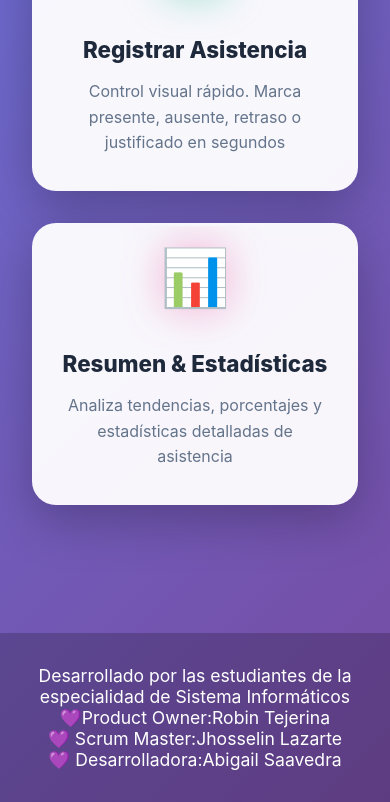
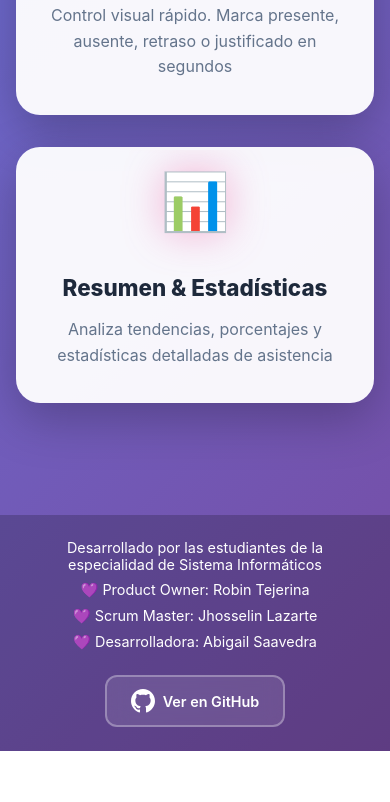
Before and after one commit to saavedraabigailsaavedra-png/AsisControl, a plain HTML site: page index.html in a window 390 px wide. Shown: the part 893-1695 px from the top of the page. After the commit the page ends 1644 px from the top, so only its background shows below. Drawn offline with Linux system fonts and the light colour scheme.

Commit message:
Añadido enlace a GitHub en el footer con icono del gatito

```diff
--- a/index.html
+++ b/index.html
@@ -94,8 +94,6 @@
                 transform: translateY(-10px);
             }
         }
-
-
 
         /* MAIN CONTENT */
         .main-content {
@@ -334,6 +332,35 @@
             font-size: 1.1rem;
         }
 
+        .github-link {
+            display: inline-flex;
+            align-items: center;
+            gap: 0.5rem;
+            margin-top: 1rem;
+            padding: 0.75rem 1.5rem;
+            background: rgba(255, 255, 255, 0.1);
+            border: 2px solid rgba(255, 255, 255, 0.3);
+            border-radius: 12px;
+            color: white;
+            text-decoration: none;
+            font-weight: 600;
+            transition: all 0.3s ease;
+            backdrop-filter: blur(10px);
+        }
+
+        .github-link:hover {
+            background: rgba(255, 255, 255, 0.2);
+            border-color: rgba(255, 255, 255, 0.5);
+            transform: translateY(-3px);
+            box-shadow: 0 8px 20px rgba(0, 0, 0, 0.3);
+        }
+
+        .github-icon {
+            width: 24px;
+            height: 24px;
+            fill: white;
+        }
+
         /* RESPONSIVE */
         @media (max-width: 1024px) {
             .cards-grid {
@@ -355,6 +382,14 @@
         }
 
         @media (max-width: 768px) {
+            .main-content {
+                padding: 1rem;
+            }
+
+            .hero {
+                padding: 2rem 1rem 3rem;
+            }
+
             .hero-title {
                 font-size: 2.5rem;
             }
@@ -388,11 +423,24 @@
             .c1 { width: 250px; height: 250px; }
             .c2 { width: 180px; height: 180px; }
             .c3 { width: 120px; height: 120px; }
+
+            .footer {
+                font-size: 1rem;
+                padding: 1.5rem;
+            }
         }
 
         @media (max-width: 480px) {
+            .nav-container {
+                padding: 0 1rem;
+            }
+
             .logo {
                 font-size: 1.4rem;
+            }
+
+            .logo-emoji {
+                font-size: 1.6rem;
             }
 
             .hero-title {
@@ -417,6 +465,14 @@
 
             .nav-card p {
                 font-size: 1rem;
+            }
+
+            .footer {
+                font-size: 0.9rem;
+            }
+
+            .footer p {
+                margin-bottom: 0.5rem;
             }
         }
     </style>
@@ -478,9 +534,16 @@
     <!-- FOOTER -->
     <footer class="footer">
         <p>Desarrollado por las estudiantes de la especialidad de Sistema Informáticos</p>
-        <p>💜Product Owner:Robin Tejerina</p>
-        <p>💜 Scrum Master:Jhosselin Lazarte</p>
-        <P>💜 Desarrolladora:Abigail Saavedra</P>
+        <p>💜 Product Owner: Robin Tejerina</p>
+        <p>💜 Scrum Master: Jhosselin Lazarte</p>
+        <p>💜 Desarrolladora: Abigail Saavedra</p>
+
+        <a href="https://github.com/saavedraabigailsaavedra-png/AsisControl" target="_blank" class="github-link">
+            <svg class="github-icon" viewBox="0 0 24 24" xmlns="http://www.w3.org/2000/svg">
+                <path d="M12 0c-6.626 0-12 5.373-12 12 0 5.302 3.438 9.8 8.207 11.387.599.111.793-.261.793-.577v-2.234c-3.338.726-4.033-1.416-4.033-1.416-.546-1.387-1.333-1.756-1.333-1.756-1.089-.745.083-.729.083-.729 1.205.084 1.839 1.237 1.839 1.237 1.07 1.834 2.807 1.304 3.492.997.107-.775.418-1.305.762-1.604-2.665-.305-5.467-1.334-5.467-5.931 0-1.311.469-2.381 1.236-3.221-.124-.303-.535-1.524.117-3.176 0 0 1.008-.322 3.301 1.23.957-.266 1.983-.399 3.003-.404 1.02.005 2.047.138 3.006.404 2.291-1.552 3.297-1.23 3.297-1.23.653 1.653.242 2.874.118 3.176.77.84 1.235 1.911 1.235 3.221 0 4.609-2.807 5.624-5.479 5.921.43.372.823 1.102.823 2.222v3.293c0 .319.192.694.801.576 4.765-1.589 8.199-6.086 8.199-11.386 0-6.627-5.373-12-12-12z"/>
+            </svg>
+            Ver en GitHub
+        </a>
     </footer>
 </body>
 </html>
```
